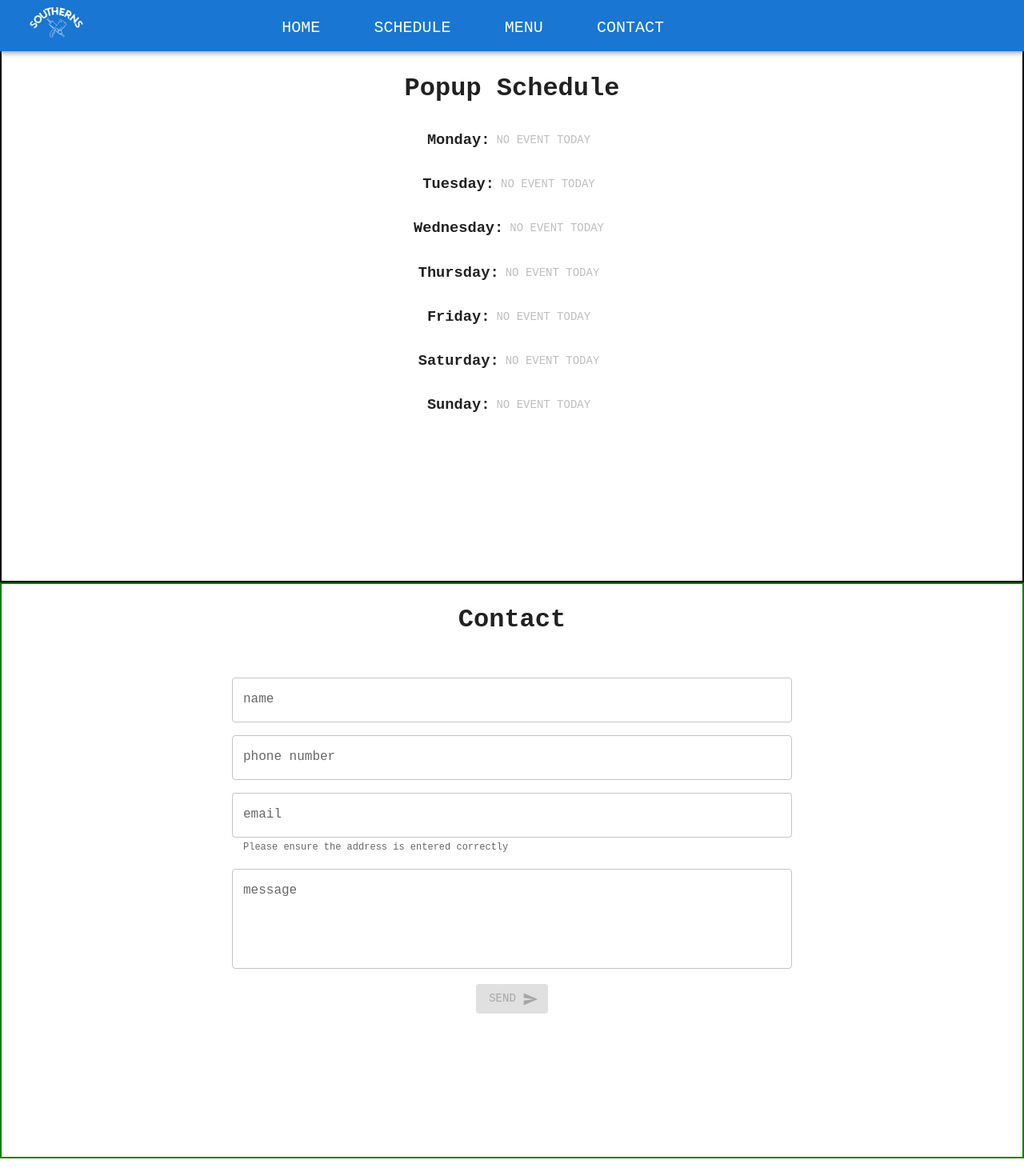
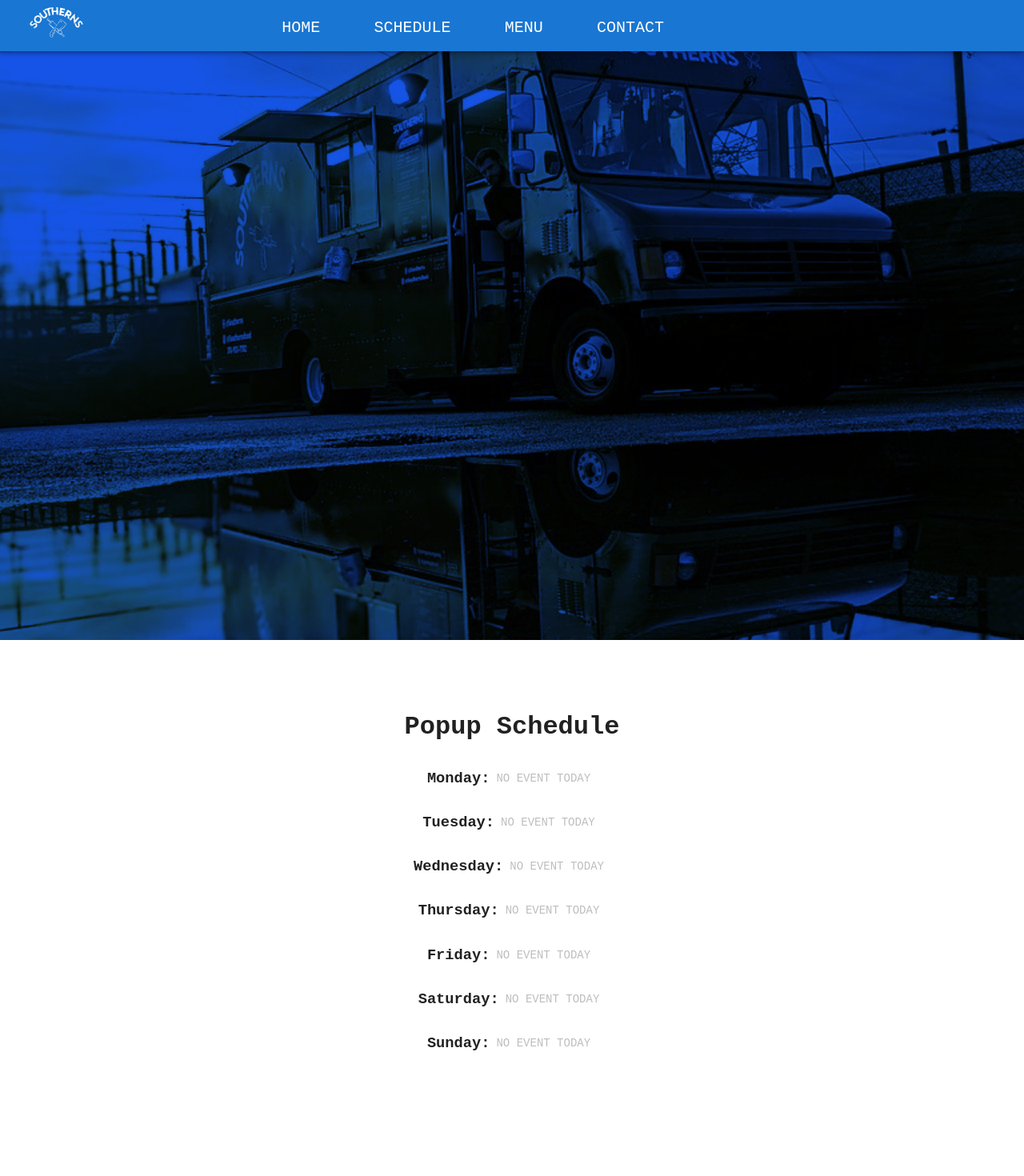
Before and after one commit to SouthernsFood/so-ct, a React (Create React App) app: page / in a window 1280 px wide. Shown: the top 1470 px of the page at 80% size. Before the commit the page ends 1448 px from the top, so only its background shows below. Built offline with nearby package versions, Linux system fonts and the light colour scheme.

Commit message:
small changes to static page

```diff
--- a/src/App.js
+++ b/src/App.js
@@ -7,6 +7,7 @@ import CssBaseline from '@mui/material/CssBaseline';
 import lightTheme from './themes/lightTheme.js';
 import darkTheme from './themes/darkTheme.js';
 import TopNavBar from './Components/TopNavBar';
+import BottomNav from './Components/BottomNav.js';
 import Home from './Pages/Home.js';
 import Login from './Pages/Login.js';
 import Dashboard from './Pages/Dashboard.js';
@@ -31,6 +32,7 @@ function App() {
           <Route path='*' element={<Error />} />
         </Routes>
       </div>
+      <BottomNav />
     </>
   );
   const loginContainer = (
--- a/src/Components/Contact.js
+++ b/src/Components/Contact.js
@@ -38,7 +38,7 @@ const Contact = () => {
   const contactInfoForm = ['name', 'phone number', 'email', 'message'];
 
   return (
-    <div id='contact' style={{ height: '90vh', border: '2px solid green' }}>
+    <div id='contact' style={{ height: '90vh'/*, border: '2px solid green'*/ }}>
       <h1>Contact</h1>
       <div id='contact-form-container'>
         {contactInfoForm.map((field, i, arr) => (
--- a/src/Components/Schedule.js
+++ b/src/Components/Schedule.js
@@ -21,7 +21,7 @@ const Schedule = () => {
 
 
   return (
-    <div id='schedule' style={{ height: '91vh', border: '2px solid black' }}>
+    <div id='schedule' style={{ height: '91vh', /*border: '2px solid black'*/ }}>
       <Modal
         disableEnforceFocus
         open={open}
--- a/src/Components/content/Events/AddToScheduleModal.js
+++ b/src/Components/content/Events/AddToScheduleModal.js
@@ -13,13 +13,25 @@ import Divider from '@mui/material/Divider';
 import CloseIcon from '@mui/icons-material/Close';
 import { setThisWeek } from '../../../state/features/events/eventSlice.js';
 import { toast } from 'react-toastify';
+import FormGroup from '@mui/material/FormGroup';
+import Checkbox from '@mui/material/Checkbox';
+
+const AddToScheduleModal = forwardRef(({ event, handleClose }, ref) => {
+  const dispatch = useDispatch();
+  const [dayName, setDayName] = useState('');
+  const { thisWeek } = useSelector((state) => state.events);
 
 
-const AddToScheduleModal = forwardRef((props, ref) => {
-  const dispatch = useDispatch();
-  const { event, handleClose } = props;
-  const [dayName, setDayName] = useState('');
-  const { thisWeek } = useSelector((state) => state.events);
+  const features = useSelector((state) => state.menu.menu).filter((item) => item.featured);
+  // console.log(features);
+
+  // const featuresChecked=[];
+  // console.log(featuresChecked);
+
+  // const handleChange = (event) => {
+  //   featuresChecked.push(event.target.value);
+  // };
+
 
   const handleSubmit = () => {
     dispatch(setThisWeek({ ...thisWeek, [dayName]: event }));
@@ -44,16 +56,36 @@ const AddToScheduleModal = forwardRef((props, ref) => {
       </Typography>
       <FormControl>
         <FormLabel>Select one</FormLabel>
-        <RadioGroup /*value={value}*/ onChange={(e) => setDayName(e.target.value)}>
+        <RadioGroup onChange={(e) => setDayName(e.target.value)}>
           {days.map((day, index) => (
             <FormControlLabel
               key={+index + `${day}`}
-              // value={day}
               control={<Radio name='day-radio' value={day} />}
               label={day}
             />
           ))}
         </RadioGroup>
+        {/* {dayName && (
+          <>
+            <Divider />
+            <FormGroup >
+              <FormLabel>Is there a Special? </FormLabel>
+
+              {features.map((feature) => (
+                <FormControlLabel onChange={handleChange}
+                  key={feature.id.toString().replace(/\s/g, '').replace(/\//g, '')}
+                  control={<Checkbox name='feature-checkbox' value={feature.name} />}
+                  label={feature.name}
+                />
+              ))}
+              <FormControlLabel
+                control={<Checkbox defaultChecked name='feature-checkbox' value={null} />}
+                label='None'
+              />
+            </FormGroup>
+          </>
+        )} */}
+
         <Button variant='contained' onClick={handleSubmit}>
           Submit
         </Button>
--- a/src/Components/content/Events/ThisWeekModal.js
+++ b/src/Components/content/Events/ThisWeekModal.js
@@ -2,31 +2,24 @@ import { forwardRef, useEffect } from 'react';
 import { useDispatch, useSelector } from 'react-redux';
 import style from '../../util/modalStyle';
 import Box from '@mui/material/Box';
-// import FormControl from '@mui/material/FormControl';
-// import Button from '@mui/material/Button';
-// import FormControlLabel from '@mui/material/FormControlLabel';
-// import FormLabel from '@mui/material/FormLabel';
 import Typography from '@mui/material/Typography';
 import Divider from '@mui/material/Divider';
 import CloseIcon from '@mui/icons-material/Close';
 import { getThisWeek } from '../../../state/features/events/eventSlice.js';
 
 
-const ThisWeekModal = forwardRef((props, ref) => {
+const ThisWeekModal = forwardRef(({ handleClose }, ref) => {
   const dispatch = useDispatch();
-  // console.log(props);
   const schedule = useSelector((state) => state.events.thisWeek);
 
   useEffect(() => {
     dispatch(getThisWeek());
-  } , [dispatch, schedule]);
-
-  console.log(schedule);
+  }, [dispatch, schedule]);
 
   return (
     <Box sx={style} ref={ref} tabIndex={-1}>
       <CloseIcon
-        onClick={props.handleClose}
+        onClick={handleClose}
         style={{
           marginLeft: '95%',
           cursor: 'pointer',
--- a/src/Pages/Home.js
+++ b/src/Pages/Home.js
@@ -1,11 +1,12 @@
 // import Hero from '../Components/Hero';
 import Schedule from '../Components/Schedule';
 import Contact from '../Components/Contact';
+import Hero from '../Components/Hero';
 
 const Home = () => {
   return (
     <>
-      {/* <Hero /> */}
+      <Hero />
       <Schedule />
       <Contact />
     </>
```
